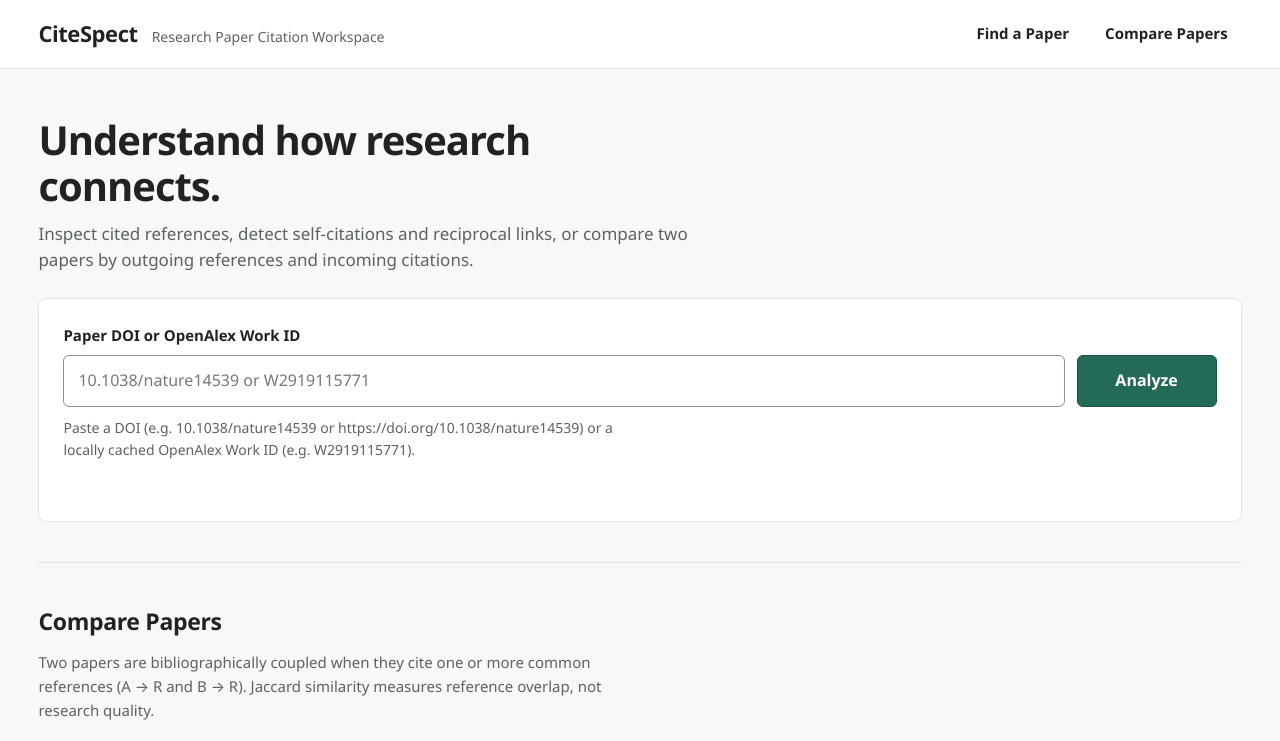
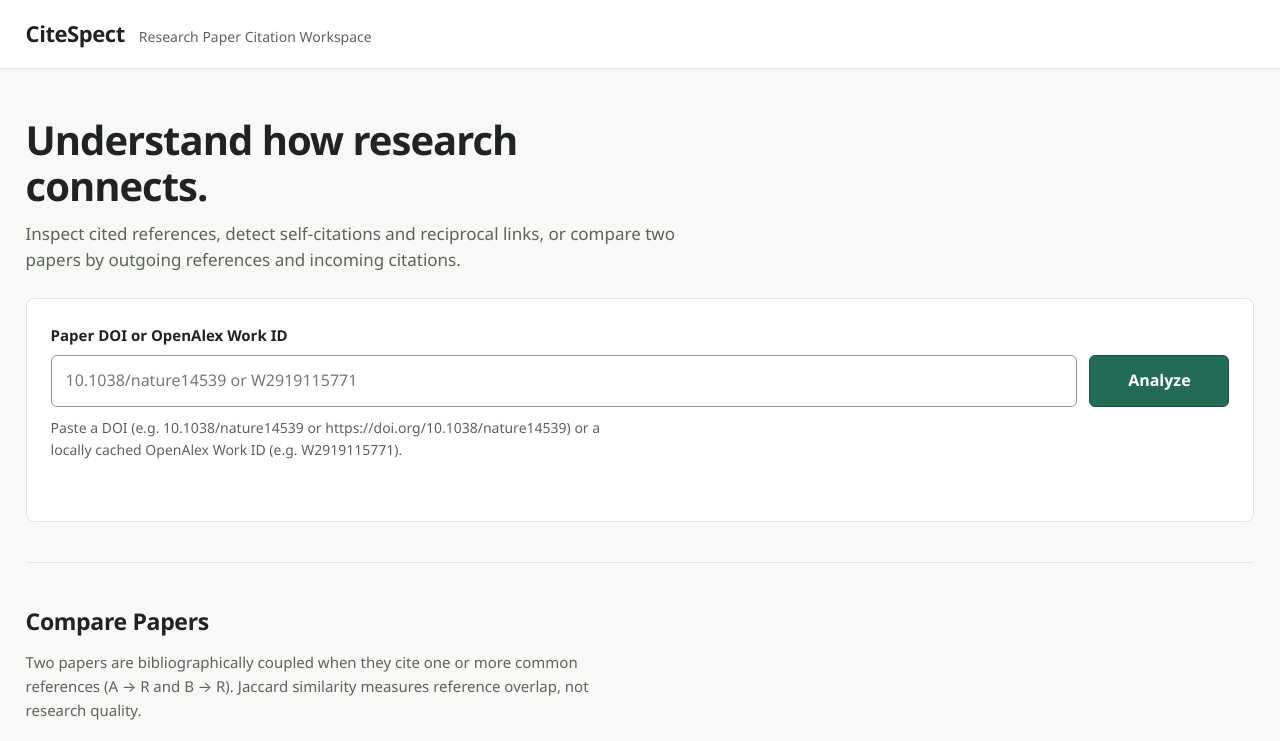
Before and after one commit to sushantzanwar/CiteSpect, a plain HTML site: page frontend/index.html in a window 1280 px wide. Shown: the top 741 px of the page. Drawn offline with Linux system fonts and the light colour scheme.

Commit message:
Use full-width workspace and simplify header

```diff
--- a/frontend/index.html
+++ b/frontend/index.html
@@ -19,10 +19,6 @@
         <h1>CiteSpect</h1>
         <span class="brand-sub">Research Paper Citation Workspace</span>
       </div>
-      <nav aria-label="Primary">
-        <a href="#search-section">Find a Paper</a>
-        <a href="#coupling-section">Compare Papers</a>
-      </nav>
     </div>
   </header>
 
--- a/frontend/style.css
+++ b/frontend/style.css
@@ -47,8 +47,7 @@ body {
 }
 
 .container {
-  width: calc(100% - 2 * clamp(16px, 3vw, 48px));
-  max-width: 1280px;
+  width: calc(100% - 2 * clamp(16px, 2vw, 36px));
   margin-inline: auto;
 }
 
@@ -105,29 +104,6 @@ main:focus {
 .brand-sub {
   color: var(--text-2);
   font-size: 0.875rem;
-}
-
-.topbar nav {
-  display: flex;
-  gap: 8px;
-}
-
-.topbar nav a {
-  display: inline-flex;
-  align-items: center;
-  min-height: 44px;
-  padding: 0 14px;
-  color: var(--text);
-  font-size: 0.9375rem;
-  font-weight: 600;
-  text-decoration: none;
-  border-bottom: 2px solid transparent;
-  transition: color var(--dur-fast) ease, border-color var(--dur-fast) ease;
-}
-
-.topbar nav a:hover {
-  color: var(--accent);
-  border-bottom-color: var(--accent);
 }
 
 /* ---------- Sections and type ---------- */
```
Also changed, not shown: 1 other file.
